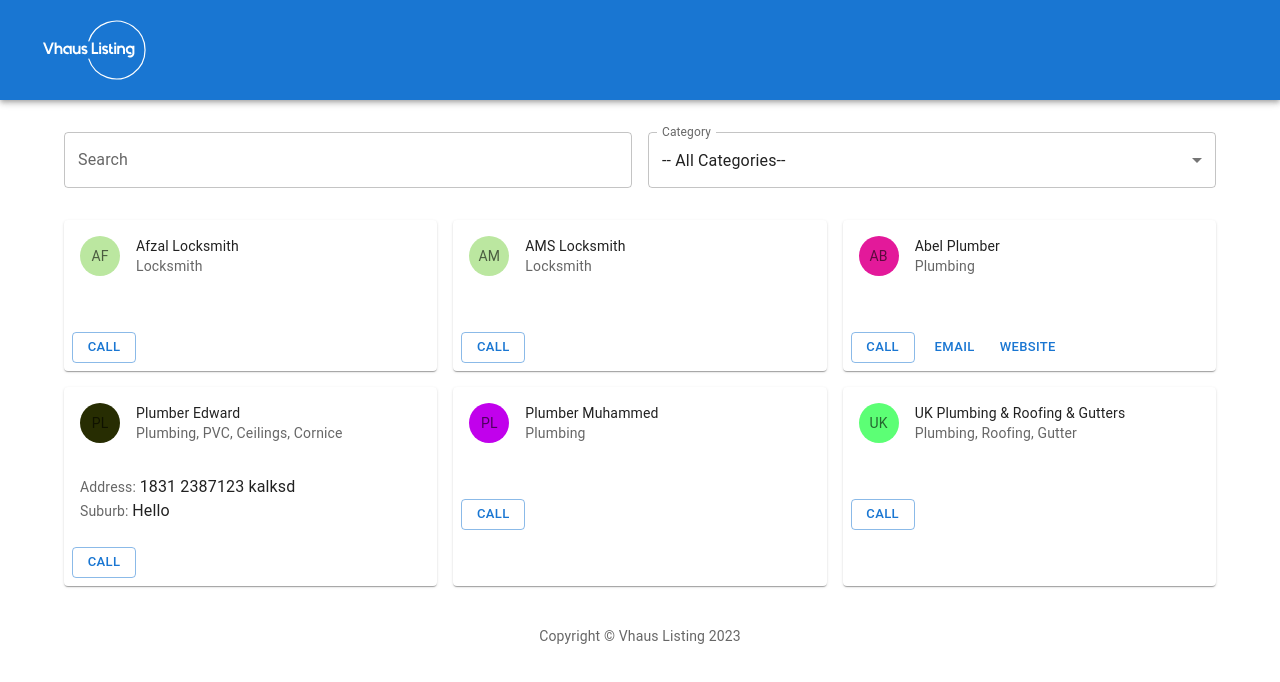
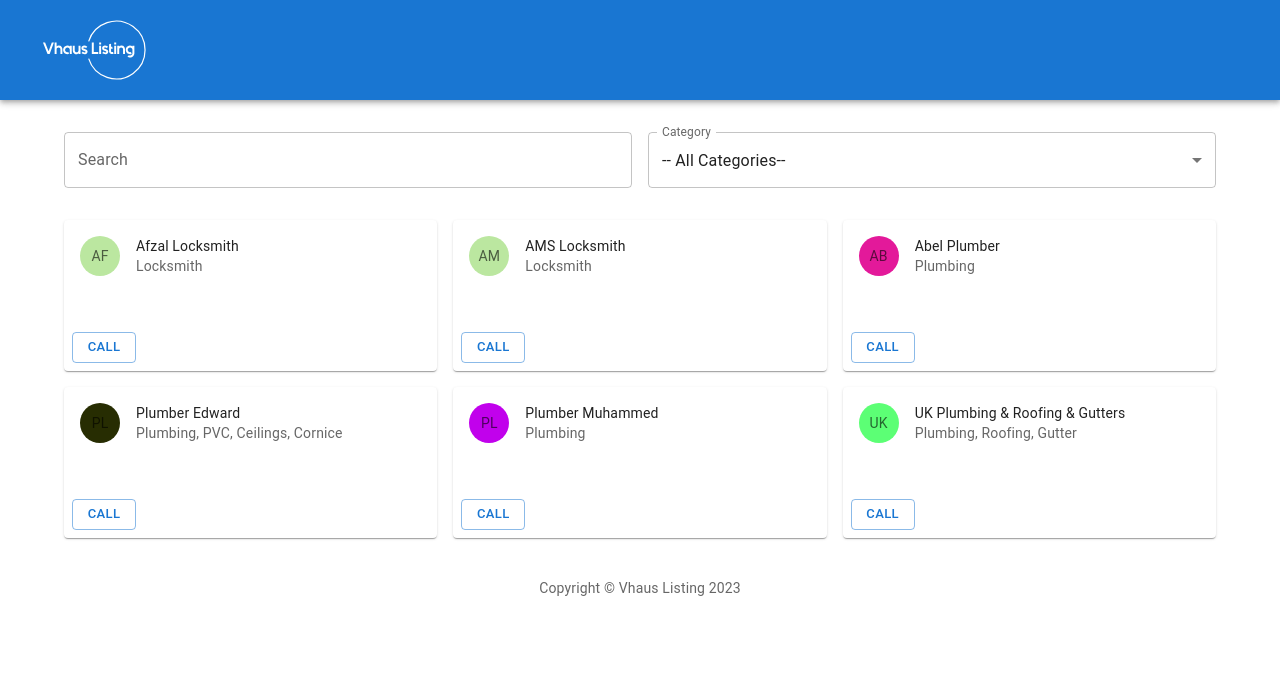
Before and after one commit to Vhaus-Code/Vhaus-Listings, a React (Create React App) app: page / in a window 1280 px wide. Shown: the top 682 px of the page. Built offline with nearby package versions, Linux system fonts and the light colour scheme.

Commit message:
🚀 Add google maps link

```diff
--- a/src/components/ListGroup.js
+++ b/src/components/ListGroup.js
@@ -8,6 +8,7 @@
   Dialog,
   DialogTitle,
   IconButton,
+  Link,
   List,
   ListItem,
   ListItemButton,
@@ -45,17 +46,27 @@
       />
       <CardContent>
         {address ? (
-          <>
+          <Link
+            href={`http://maps.google.com/?q=${address}+${suburb}`}
+            target="_blank"
+            underline="hover"
+            rel="noopener"
+          >
             <Typography variant="body2" color="text.secondary" display="inline">
               Address:&nbsp;
             </Typography>
             <Typography variant="body1" color="text.primary" display="inline">
               {address}
             </Typography>
-          </>
+          </Link>
         ) : null}
         {suburb ? (
-          <>
+          <Link
+            href={`http://maps.google.com/?q=${address}+${suburb}`}
+            target="_blank"
+            underline="hover"
+            rel="noopener"
+          >
             <br mt={4} />
             <Typography variant="body2" color="text.secondary" display="inline">
               Suburb:&nbsp;
@@ -63,7 +74,7 @@
             <Typography variant="body1" color="text.primary" display="inline">
               {suburb}
             </Typography>
-          </>
+          </Link>
         ) : null}
       </CardContent>
       <CardActions>
@@ -90,22 +101,18 @@
 const WebsiteButton = ({ website }) => {
   if (website) {
     return (
-      <>
-        <Button size="small" href={website}>
-          Website
-        </Button>
-      </>
+      <Button size="small" href={website} target="_blank">
+        Website
+      </Button>
     );
   }
 };
 const EmailButton = ({ emailAddress }) => {
   if (emailAddress) {
     return (
-      <>
-        <Button size="small" href={`mailto:${emailAddress}`}>
-          Email
-        </Button>
-      </>
+      <Button size="small" href={`mailto:${emailAddress}`}>
+        Email
+      </Button>
     );
   }
 };
--- a/src/listings.json
+++ b/src/listings.json
@@ -52,10 +52,10 @@
                 "contactPerson": "Abel",
                 "contactNo": "0730671893",
                 "mobileNo": "0782544548",
-                "emailAddress": "mail@mail.com",
+                "emailAddress": "",
                 "address": "",
                 "suburb": "",
-                "website": "https://www.vhaus.co.za"
+                "website": ""
             },
             {
                 "businessName": "Plumber Edward",
@@ -64,8 +64,8 @@
                 "contactNo": "0719376514",
                 "mobileNo": "",
                 "emailAddress": "",
-                "address": "1831 2387123 kalksd",
-                "suburb": "Hello",
+                "address": "",
+                "suburb": "",
                 "website": ""
             },
             {
```
